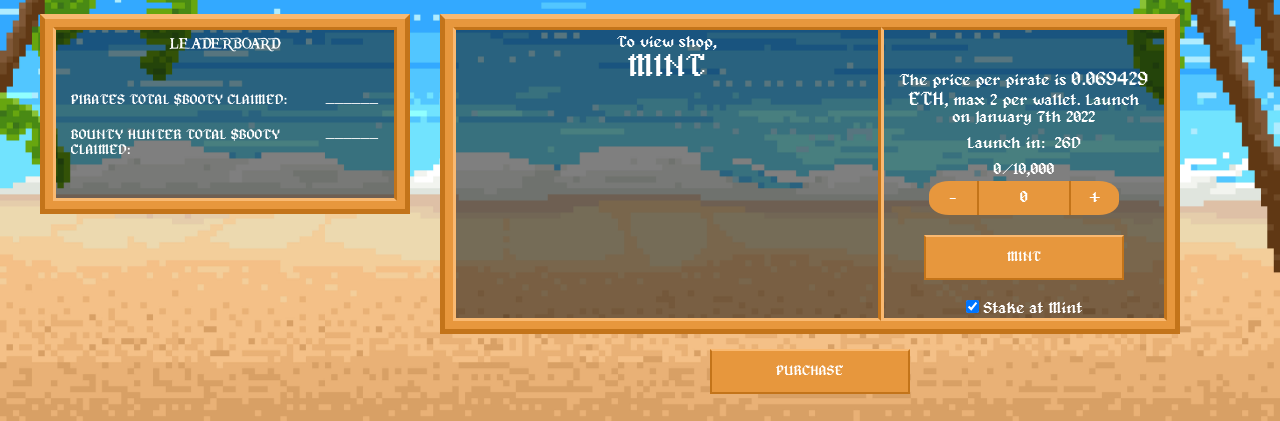
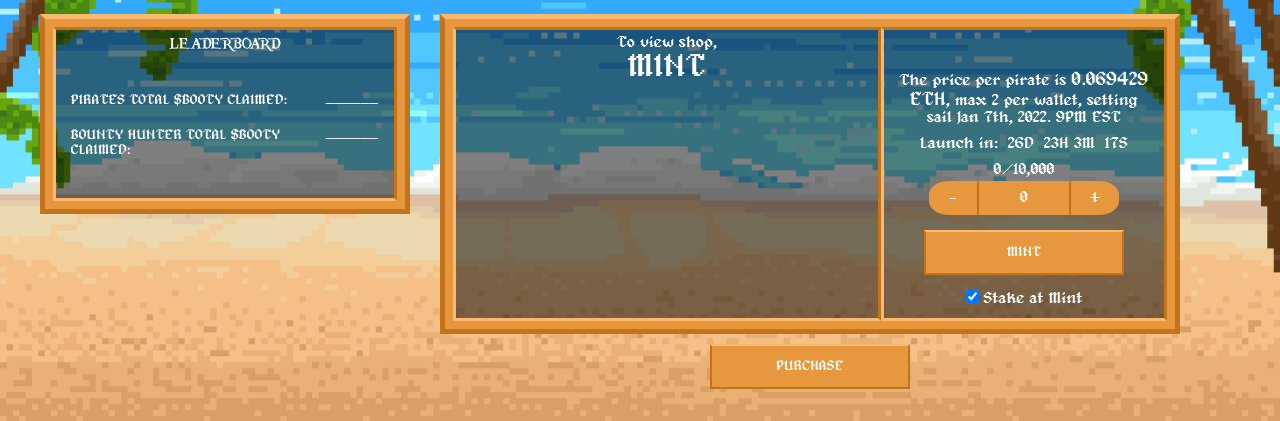
Before and after one commit to josephp126/piratehunternft-frontend, a React (Create React App) app: page / in a window 1280 px wide. Shown: the part 531-952 px from the top of the page. Built offline with nearby package versions, Linux system fonts and the light colour scheme.

Commit message:
minor change

```diff
--- a/src/components/Description.js
+++ b/src/components/Description.js
@@ -52,8 +52,8 @@ const Description = () => {
                         </div>
 
                         <div className="level-3 right">
-                            <p >The price per pirate is <span className="eth">0.069429 ETH</span>, max 2 per wallet. Launch on January 7th 2022</p>
-                            {Difference < 0 ? <p>Launched</p> : <p>Launch in: <span>{countDown.days}D</span> </p>}
+                            <p >The price per pirate is <span className="eth">0.069429 ETH</span>, max 2 per wallet, setting sail Jan 7th, 2022. 9PM EST</p>
+                            {Difference < 0 ? <p>Launched</p> : <p>Launch in: <span>{countDown.days}D</span> <span>{countDown.hours}H</span><span>{countDown.minutes}M</span> <span>{countDown.seconds}S</span> </p>}
 
 
                             <div>
--- a/src/components/Mint.js
+++ b/src/components/Mint.js
@@ -7,7 +7,7 @@ import { ToggleContext } from '../contexts/ToggleContext.js'
 const Mint = () => {
     const [isOpen, setIsOpen] = useState(false)
     const [counter, setCounter] = useState(0)
-    const {openShop} = useContext(ToggleContext)
+    const {openShop, Difference, countDown} = useContext(ToggleContext)
 
 
     const handleMintLoading = () => {
@@ -34,7 +34,7 @@ const Mint = () => {
             <div>
                 <p >The price per pirate is <span className="eth">0.069429 ETH</span>, max 2 per wallet, setting sail Jan 7th, 2022</p>
 
-                <p>Launch in: <span>2D</span> <span>15H</span> <span>19M</span> <span>12S</span></p>
+                {Difference < 0 ? <p>Launched</p> : <p>Launch in: <span>{countDown.days}D</span> <span>{countDown.hours}H</span> <span>{countDown.minutes}M</span> <span>{countDown.seconds}S</span> </p>}
 
                 <div>
                     <p>{counter}/10,000</p>
@@ -44,7 +44,7 @@ const Mint = () => {
                         <div onClick={() => { handleMainCounter("add") }}>+</div>
                     </div>
 
-                    <button onClick={()=>{handleMintLoading(); setTimeout(()=>{openShop()}, 3000)}}>MINT</button>
+                    <button onClick={()=>{handleMintLoading(); setTimeout(()=>{openShop()}, 3000)}} disabled>MINT</button>
                                                     <input type="checkbox"  defaultChecked/><label style={{marginLeft:"5px"}}>Stake at Mint</label>
 
                 </div>
--- a/src/styles/home.css
+++ b/src/styles/home.css
@@ -97,7 +97,7 @@ button{
     display: block;
     width: 200px;
     height: 45px;
-    margin: 20px auto;
+    margin: 15px auto;
     color: white;
     background: #E7973D;
     font-weight: bold;
@@ -456,6 +456,8 @@ tr td .counter > div:nth-of-type(3){
 .mint{
     display: none;
     margin-top: 180px;
+    padding-top: 10px;
+    padding-bottom: 10px;
 }
 
 @media screen and (max-width: 1030px){
```
